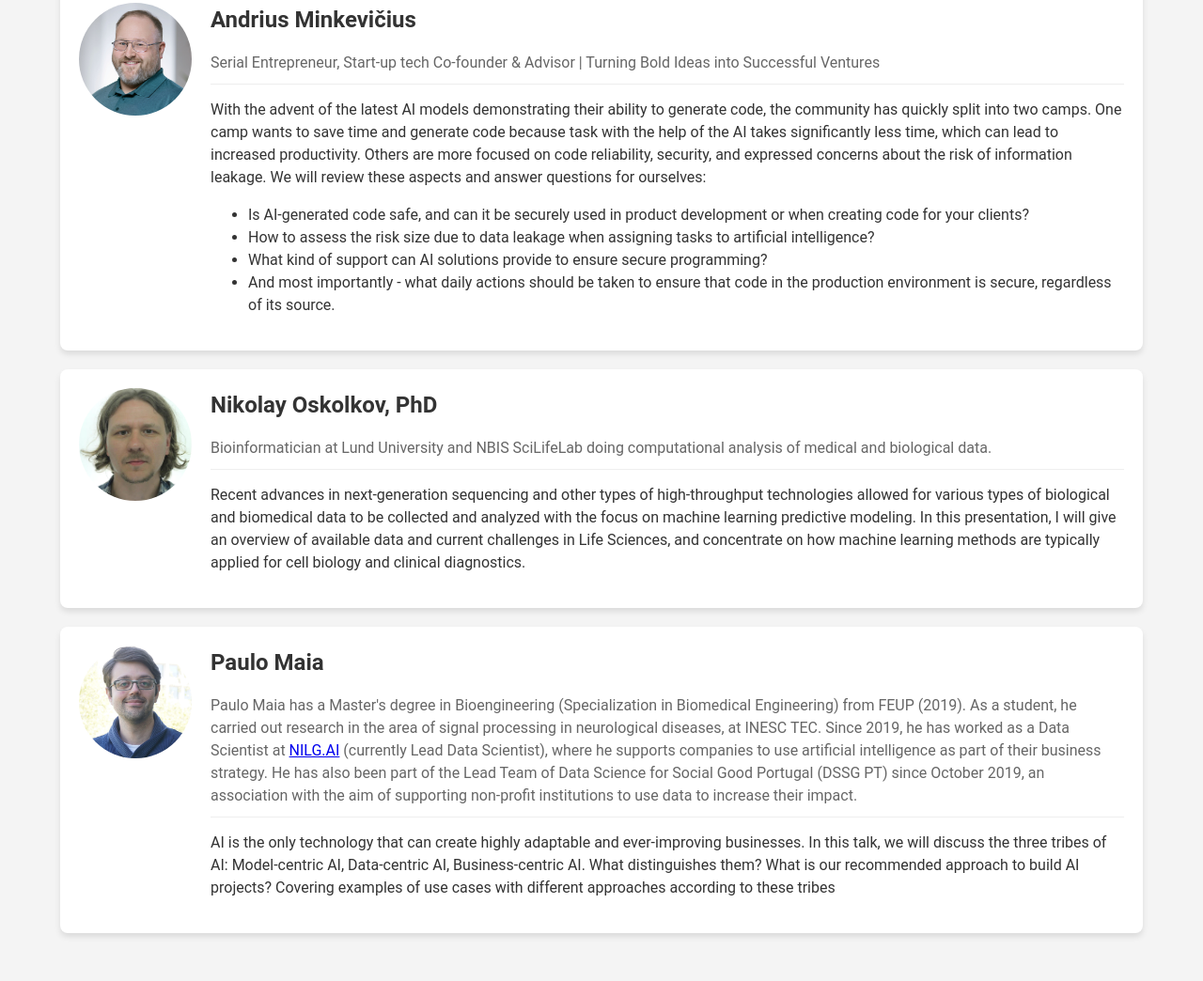
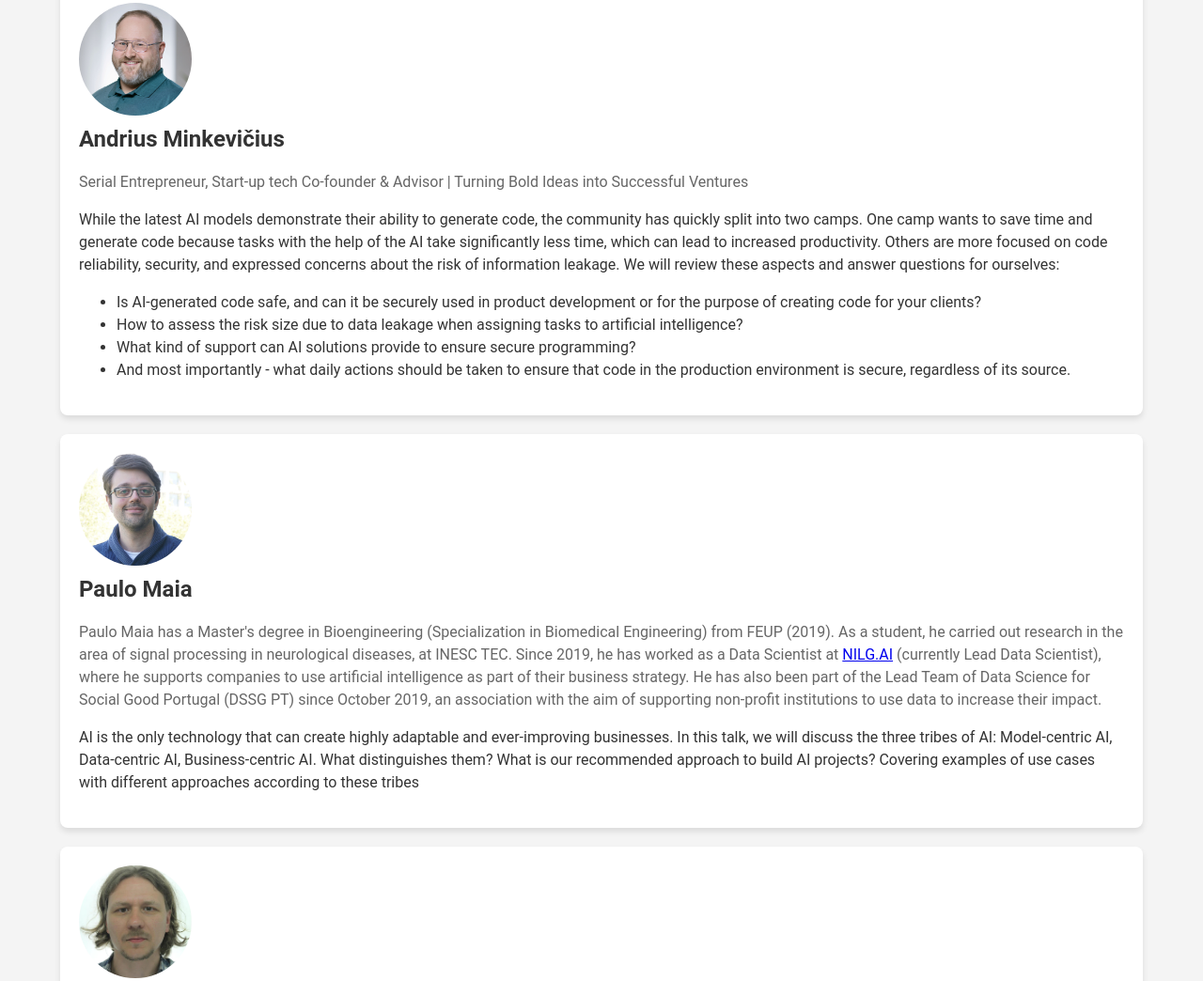
Before and after one commit to CraftAICon/craftaicon, a plain HTML site: page index.html in a window 1280 px wide. Shown: the part 966-2010 px from the top of the page at 94% size. Drawn offline with Linux system fonts and the light colour scheme.

Commit message:
speakers

```diff
--- a/index.html
+++ b/index.html
@@ -1,37 +1,36 @@
 <!DOCTYPE html>
 <html lang="en">
-
   <head>
-
     <!-- Google tag (gtag.js) -->
     <script async src="https://www.googletagmanager.com/gtag/js?id=G-4S5TSPVMK6"></script>
     <script>
       window.dataLayer = window.dataLayer || [];
-    function gtag() { dataLayer.push(arguments); }
-    gtag('js', new Date());
+      function gtag() {
+        dataLayer.push(arguments);
+      }
+      gtag("js", new Date());
 
-    gtag('config', 'G-4S5TSPVMK6');
+      gtag("config", "G-4S5TSPVMK6");
     </script>
-  <meta charset="UTF-8">
-  <meta name="viewport" content="width=device-width, initial-scale=1.0">
+    <meta charset="UTF-8" />
+    <meta name="viewport" content="width=device-width, initial-scale=1.0" />
     <title>CraftAICon - Unveiling the Art of AI</title>
-  <link rel="icon" type="image/png" sizes="32x32" href="img/favicon-32x32.png">
-  <link rel="icon" type="image/png" sizes="16x16" href="img/favicon-16x16.png">
-  <link rel="stylesheet" href="styles.css">
+    <link rel="icon" type="image/png" sizes="32x32" href="img/favicon-32x32.png" />
+    <link rel="icon" type="image/png" sizes="16x16" href="img/favicon-16x16.png" />
+    <link rel="stylesheet" href="styles.css" />
   </head>
 
   <body>
-
     <header class="site-header">
       <div class="container">
-      <img src="img/logo.svg" alt="CraftAICon Logo" id="logo">
+        <img src="img/logo.svg" alt="CraftAICon Logo" id="logo" />
         <div class="date-badge">April 25, 2024</div>
       </div>
     </header>
 
     <section class="hero">
       <div class="container">
-      <h2>The Intersection <br><span>of Technology and Craftsmanship</span></h2>
+        <h2>The Intersection <br /><span>of Technology and Craftsmanship</span></h2>
         <p>Join the pioneers shaping the future of artificial intelligence</p>
         <a href="https://meet.zoho.eu/1XBbxjYo3Z" class="cta-button" target="_blank">Register Now</a>
       </div>
@@ -43,8 +42,9 @@
         <p>
           CraftAICon is the go-to virtual conference for software engineers, AI practitioners, and tech leaders keen on
           the latest in AI and software engineering. This one-day event brings together leading minds for enlightening
-        keynotes and panel discussions, fostering a deep dive into AI advancements and offering a unique opportunity for
-        Q&A and interactive discussions. Join us to connect, share insights, and explore the future of AI in tech.</p>
+          keynotes and panel discussions, fostering a deep dive into AI advancements and offering a unique opportunity
+          for Q&A and interactive discussions. Join us to connect, share insights, and explore the future of AI in tech.
+        </p>
       </div>
     </section>
 
@@ -53,66 +53,70 @@
         <h2>Speakers</h2>
         <!-- Speaker placeholders -->
         <div class="speaker-card">
-        <img src="img/speakers/andrius.jpg" alt="Andrius Minkevičius" class="speaker-photo">
+          <img src="img/speakers/andrius.jpg" alt="Andrius Minkevičius" class="speaker-photo" />
           <div class="speaker-info">
             <h3>Andrius Minkevičius</h3>
-          <p class="speaker-bio">Serial Entrepreneur, Start-up tech Co-founder & Advisor | Turning Bold Ideas
-            into Successful Ventures
+            <p class="speaker-bio">
+              Serial Entrepreneur, Start-up tech Co-founder & Advisor | Turning Bold Ideas into Successful Ventures
             </p>
-          <p class="speaker-topic">With the advent of the latest AI models demonstrating their ability to generate code,
-            the community has quickly split into two camps. One camp wants to save time and generate code because
-            task with the help of the AI takes significantly less time, which can lead to increased productivity. Others
-            are more focused on code reliability, security, and expressed concerns about the risk of information
-            leakage. We will review these aspects and answer questions for ourselves:
+            <p class="speaker-topic">
+              While the latest AI models demonstrate their ability to generate code, the community has quickly split
+              into two camps. One camp wants to save time and generate code because tasks with the help of the AI take
+              significantly less time, which can lead to increased productivity. Others are more focused on code
+              reliability, security, and expressed concerns about the risk of information leakage. We will review these
+              aspects and answer questions for ourselves:
+            </p>
             <ul>
               <li>
-              Is AI-generated code safe, and can it be securely used in product development or when creating code for
-              your clients?
+                Is AI-generated code safe, and can it be securely used in product development or for the purpose of
+                creating code for your clients?
               </li>
-            <li>
-              How to assess the risk size due to data leakage when assigning tasks to artificial intelligence?
-            </li>
-            <li>
-              What kind of support can AI solutions provide to ensure secure programming?
-            </li>
+              <li>How to assess the risk size due to data leakage when assigning tasks to artificial intelligence?</li>
+              <li>What kind of support can AI solutions provide to ensure secure programming?</li>
               <li>
                 And most importantly - what daily actions should be taken to ensure that code in the production
                 environment is secure, regardless of its source.
               </li>
             </ul>
+          </div>
+        </div>
+        <div class="speaker-card">
+          <img src="img/speakers/paulo.jpg" alt="Speaker Name" class="speaker-photo" />
+          <div class="speaker-info">
+            <h3>Paulo Maia</h3>
+            <p class="speaker-bio">
+              Paulo Maia has a Master's degree in Bioengineering (Specialization in Biomedical Engineering) from FEUP
+              (2019). As a student, he carried out research in the area of signal processing in neurological diseases,
+              at INESC TEC. Since 2019, he has worked as a Data Scientist at
+              <a target="_blank" href="https://nilg.ai/">NILG.AI</a> (currently Lead Data Scientist), where he supports
+              companies to use artificial intelligence as part of their business strategy. He has also been part of the
+              Lead Team of Data Science for Social Good Portugal (DSSG PT) since October 2019, an association with the
+              aim of supporting non-profit institutions to use data to increase their impact.
+            </p>
+            <p class="speaker-topic">
+              AI is the only technology that can create highly adaptable and ever-improving businesses. In this talk, we
+              will discuss the three tribes of AI: Model-centric AI, Data-centric AI, Business-centric AI. What
+              distinguishes them? What is our recommended approach to build AI projects? Covering examples of use cases
+              with different approaches according to these tribes
             </p>
           </div>
         </div>
         <div class="speaker-card">
-        <img src="img/speakers/nikolay.jpg" alt="Speaker Name" class="speaker-photo">
+          <img src="img/speakers/nikolay.jpg" alt="Speaker Name" class="speaker-photo" />
           <div class="speaker-info">
             <h3>Nikolay Oskolkov, PhD</h3>
-          <p class="speaker-bio"> Bioinformatician at Lund University and NBIS SciLifeLab doing computational analysis
-            of medical and biological data.</p>
-          <p class="speaker-topic">Recent advances in next-generation sequencing and other types of high-throughput
-            technologies
-            allowed for various types of biological and biomedical data to be collected and analyzed with the
-            focus on machine learning predictive modeling. In this presentation, I will give an overview of
-            available data and current challenges in Life Sciences, and concentrate on how machine learning
-            methods are typically applied for cell biology and clinical diagnostics.</p>
+            <p class="speaker-bio">
+              Bioinformatician at Lund University and NBIS SciLifeLab doing computational analysis of medical and
+              biological data.
+            </p>
           </div>
-      </div>
-      <div class="speaker-card">
-        <img src="img/speakers/paulo.jpg" alt="Speaker Name" class="speaker-photo">
-        <div class="speaker-info">
-          <h3>Paulo Maia</h3>
-          <p class="speaker-bio">Paulo Maia has a Master's degree in Bioengineering (Specialization in Biomedical
-            Engineering) from FEUP (2019). As a student, he carried out research in the area of signal processing in
-            neurological diseases, at INESC TEC. Since 2019, he has worked as a Data Scientist at <a target="_blank"
-              href="https://nilg.ai/">NILG.AI</a> (currently Lead Data Scientist), where he supports companies to use
-            artificial intelligence as part of their business strategy. He has also been part of the Lead Team of Data
-            Science for Social Good Portugal (DSSG PT) since October 2019, an association with the aim of supporting
-            non-profit institutions to use data to increase their impact.</p>
-          <p class="speaker-topic">AI is the only technology that can create highly adaptable and ever-improving
-            businesses. In this talk, we will discuss the three tribes of AI: Model-centric AI, Data-centric AI,
-            Business-centric AI. What distinguishes them? What is our recommended approach to build AI projects?
-            Covering examples of use cases with different approaches according to these tribes</p>
-        </div>
+          <p class="speaker-topic">
+            Recent advances in next-generation sequencing and other types of high-throughput technologies allowed for
+            various types of biological and biomedical data to be collected and analyzed with the focus on machine
+            learning predictive modeling. In this presentation, I will give an overview of available data and current
+            challenges in Life Sciences, and concentrate on how machine learning methods are typically applied for cell
+            biology and clinical diagnostics.
+          </p>
         </div>
       </div>
     </section>
@@ -137,7 +141,5 @@
         <p>&copy; 2024 CraftAICon. All rights reserved.</p>
       </div>
     </footer>
-
   </body>
-
 </html>
--- a/styles.css
+++ b/styles.css
@@ -44,7 +44,6 @@ body {
 
 .speakers .tmp {
   text-align: center;
-
 }
 
 #logo {
@@ -116,8 +115,6 @@ a.cta-button:hover {
 }
 
 .speaker-card {
-  display: flex;
-  align-items: flex-start;
   background-color: #fff;
   padding: 20px;
   margin-bottom: 20px;
@@ -125,8 +122,13 @@ a.cta-button:hover {
   box-shadow: 0 4px 6px rgba(0, 0, 0, 0.1);
 }
 
+.speaker-profile {
+  display: flex;
+  align-items: center;
+  margin-bottom: 20px; /* Add space between profile and topic */
+}
+
 .speaker-photo {
-  flex-shrink: 0;
   width: 120px;
   height: 120px;
   object-fit: cover;
@@ -134,32 +136,20 @@ a.cta-button:hover {
   margin-right: 20px;
 }
 
-.speaker-info {
-  flex: 1;
-}
-
 .speaker-info h3 {
   margin-top: 0;
-  margin-bottom: 10px;
+  margin-bottom: 5px;
   font-size: 1.5rem;
 }
 
 .speaker-bio {
   font-size: 1rem;
-  margin-bottom: 15px;
-  /* Increased margin for better separation */
   color: #666;
-  border-bottom: 1px solid #eee;
-  /* Adds a subtle line for visual separation */
-  padding-bottom: 10px;
-  /* Adds padding above the border */
 }
 
 .speaker-topic {
   font-size: 1rem;
   color: #333;
-  margin-top: 15px;
-  /* Adds space above the topic */
 }
 
 .site-footer {
@@ -201,7 +191,6 @@ a.cta-button:hover {
 .register h2 {
   font-size: 2.5rem;
   margin-bottom: 0.7rem;
-
 }
 
 .register p {
```
Also changed, not shown: .prettierrc.json (added), 1 other file. Lines whose indentation alone changed are shown as unchanged.
